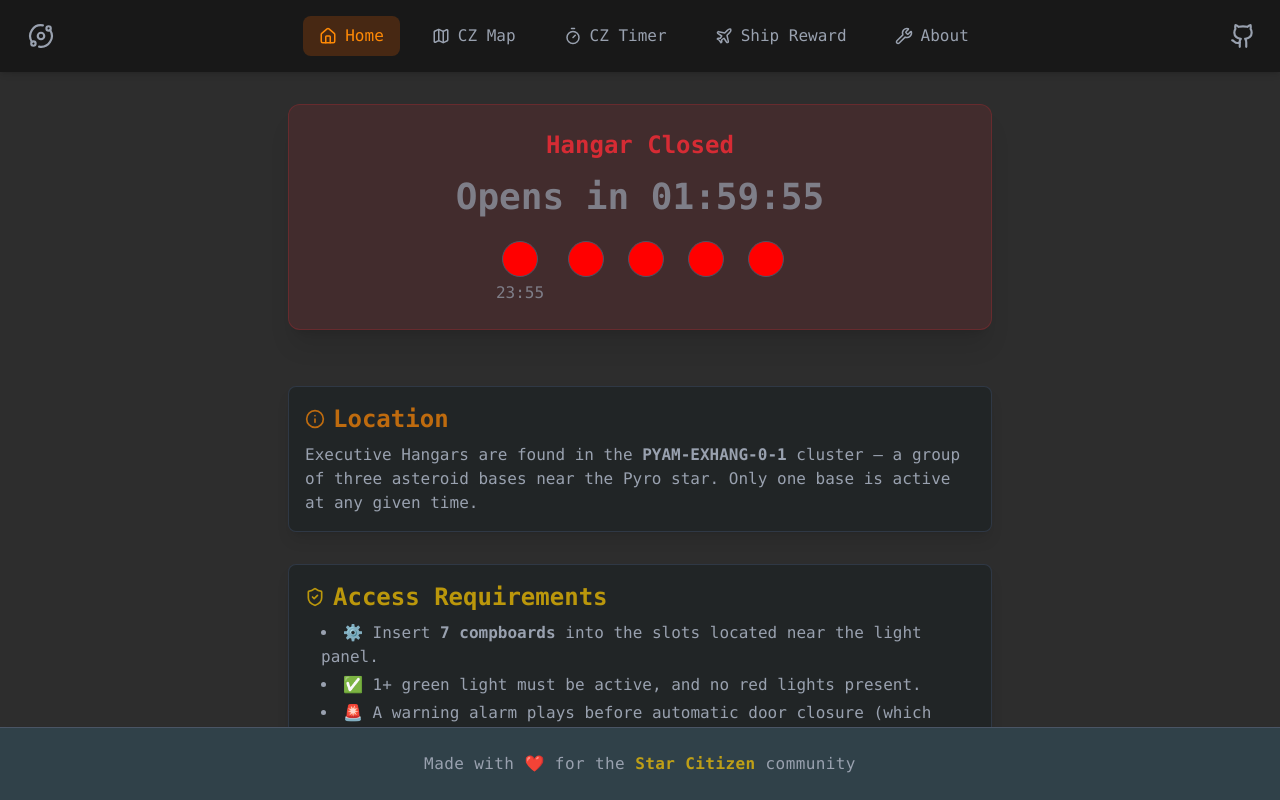
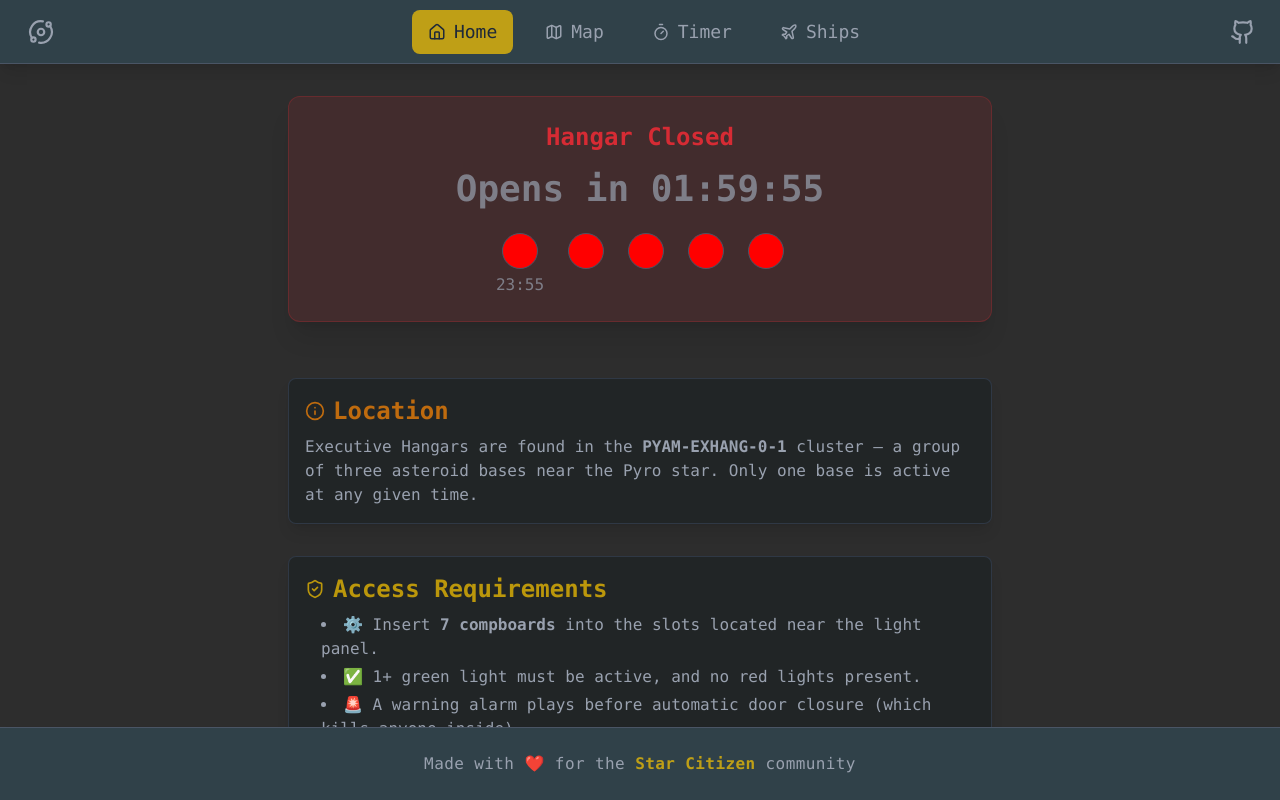
Before and after one commit to Feareis/Star-Citizen_Executive-Hangar, a React (Vite) app: page / in a window 1280 px wide. Built offline with nearby package versions, Linux system fonts and the light colour scheme.

Commit message:
Update Navbar.tsx

```diff
--- a/src/components/Navbar.tsx
+++ b/src/components/Navbar.tsx
@@ -1,8 +1,7 @@
-import { useEffect, useState } from "react";
-import { Link, useLocation, NavLink } from "react-router-dom";
-import { Orbit, Home, Container, Map, Timer, Plane, Wrench, Coffee, Github } from "lucide-react";
+import { useLocation, Link } from "react-router-dom";
+import { Orbit, Home, Map, Timer, Plane, Wrench, Github } from "lucide-react";
 
-// SidebarLinkProps type for defining the sidebar link component
+// Props for each internal navigation link
 interface SidebarLinkProps {
   to: string;
   label: string;
@@ -10,86 +9,107 @@
   className?: string;
 }
 
-// SocialLinkProps type for defining the social link component
+// Props for each external social link
 interface SocialLinkProps {
-  href: string
+  href: string;
   icon: React.ElementType;
-  color: string
-  ringColor?: string
+  color: string;
+  ringColor?: string;
 }
 
-// SidebarLink component renders a single navigation link
-const SidebarLink: React.FC<SidebarLinkProps> = ({ to, label, icon: Icon, className = "" }) => {
-  const location = useLocation()
+// Renders a single nav link, highlighting if active
+const SidebarLink: React.FC<SidebarLinkProps> = ({
+  to,
+  label,
+  icon: Icon,
+  className = "",
+}) => {
+  const location = useLocation();
+
+  const isActive = location.pathname === to;
 
   return (
     <li>
       <Link
         to={to}
-        className={`flex items-center gap-2 px-4 py-2 rounded-lg transition-all duration-200 ${
-          location.pathname === to ? "bg-orange-500/20 text-orange-400" : "text-gray-400 hover:text-white hover:bg-white/5"
+        className={`flex items-center gap-2 px-4 py-2 text-lg rounded-lg transition-all duration-200 ${
+          isActive
+            ? "bg-yellow-400/70 text-gray-800"
+            : "text-gray-400 hover:text-white/90 hover:bg-white/10"
         } ${className}`}
       >
         <Icon size={18} />
         {label}
       </Link>
     </li>
-  )
+  );
 };
 
-// SocialLink component renders a single external link
-const SocialLink: React.FC<SocialLinkProps> = ({ href, icon: Icon, color, ringColor }) => {
+// Renders an external social icon link
+const SocialLink: React.FC<SocialLinkProps> = ({
+  href,
+  icon: Icon,
+  color,
+  ringColor,
+}) => {
   return (
     <a
       href={href}
       target="_blank"
       rel="noopener noreferrer"
       className={`${color} hover:opacity-90 transition-colors duration-200 focus:outline-none focus:ring-2 ${
-        ringColor || ''
+        ringColor || ""
       } rounded-lg p-1`}
     >
       <Icon size={26} />
     </a>
-  )
-}
+  );
+};
 
+// Internal routes
 const navLinks = [
   { to: "/", label: "Home", icon: Home },
-  { to: "/cz-map", label: "CZ Map", icon: Map },
-  { to: "/timer", label: "CZ Timer", icon: Timer },
-  { to: "/ship-reward", label: "Ship Reward", icon: Plane },
-  { to: "/about", label: "About", icon: Wrench },
+  { to: "/map", label: "Map", icon: Map },
+  { to: "/timer", label: "Timer", icon: Timer },
+  { to: "/ship-reward", label: "Ships", icon: Plane },
+  // { to: "/about", label: "About", icon: Wrench },
 ];
 
+// External social links
 const socialLinks = [
-  { ref: "https://github.com/Feareis/Star-Citizen_Executive-Hangar", color: "text-gray-400 hover:text-gray-500", ringColor: "focus:ring-green-500/50", icon: Github },
+  {
+    href: "https://github.com/Feareis/Star-Citizen_Executive-Hangar",
+    color: "text-gray-400 hover:text-gray-500",
+    ringColor: "focus:ring-green-500/50",
+    icon: Github,
+  },
 ];
 
+// Navbar component with logo, nav links and social links
 export const Navbar = () => {
   return (
-    <header className="w-full h-18 bg-[#181818] backdrop-blur-sm border-gray-700 shadow-md">
-      <div className="container mx-auto px-6 py-0 h-full flex items-center justify-between">
-
-        {/* Site Icon */}
+    <header className="w-full h-16 bg-[#304149] border-b border-gray-600 shadow-lg">
+      <div className="container mx-auto px-6 h-full flex items-center justify-between">
+        {/* Logo link to home */}
         <Link
           to="/"
-          className={`flex items-center gap-2 py-2 rounded-lg transition-all duration-200 text-gray-400 p-1`}
+          className="flex items-center gap-2 py-2 rounded-lg text-gray-400 p-1 transition-all duration-200"
         >
           <Orbit size={26} />
         </Link>
 
-        {/* Nav Links */}
+        {/* Navigation links */}
         <ul className="flex items-center gap-3 sm:gap-4">
           {navLinks.map(({ to, label, icon }) => (
             <SidebarLink key={to} to={to} label={label} icon={icon} />
           ))}
         </ul>
 
-        {/* Social Links */}
+        {/* Social links */}
         <ul className="flex items-center gap-1 sm:gap-3">
-          {socialLinks.map(({ ref, color, ringColor, icon }) => (
-            <li key={ref}>
-              <SocialLink href={ref} color={color} ringColor={ringColor} icon={icon} />
+          {socialLinks.map(({ href, color, ringColor, icon }) => (
+            <li key={href}>
+              <SocialLink href={href} color={color} ringColor={ringColor} icon={icon} />
             </li>
           ))}
         </ul>
```
